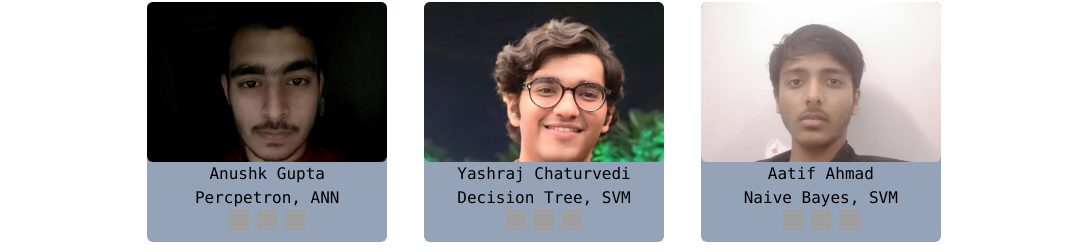
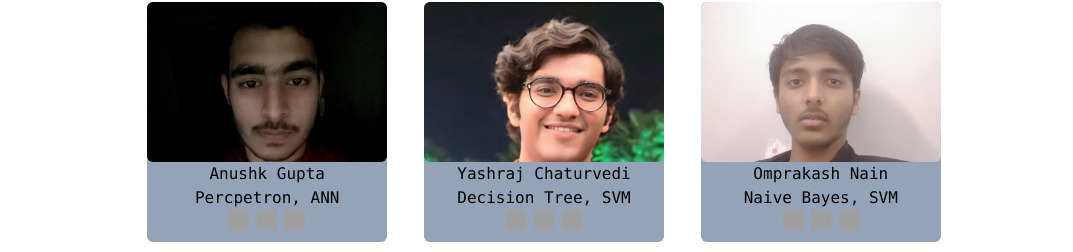
Before and after one commit to yashrajsnow007/Covid_Thermal_Prediction, a Next.js app: page / in a window 1280 px wide. Shown: the part 3441-3693 px from the top of the page, without its empty margins (96-1169 px from the left). Built offline with nearby package versions, Linux system fonts and the light colour scheme; grey boxes are pictures that could not be loaded.

Commit message:
Update team.js

```diff
--- a/src/app/team.js
+++ b/src/app/team.js
@@ -93,12 +93,12 @@ export default function Team() {
         <div className="h-2/3">
             <img
             src="/images/AA.jpeg"
-            alt="Aatif Ahmad"
+            alt="Omprakash Nain"
             className="rounded-md object-cover w-full h-full"
           />
             </div>
           <div className="flex flex-col items-center">
-            <h1 className="text-1xl">Aatif Ahmad</h1>
+            <h1 className="text-1xl">Omprakash Nain</h1>
             <p>Naive Bayes, SVM</p>
             <ul className="flex gap-2">
               <li>
```
